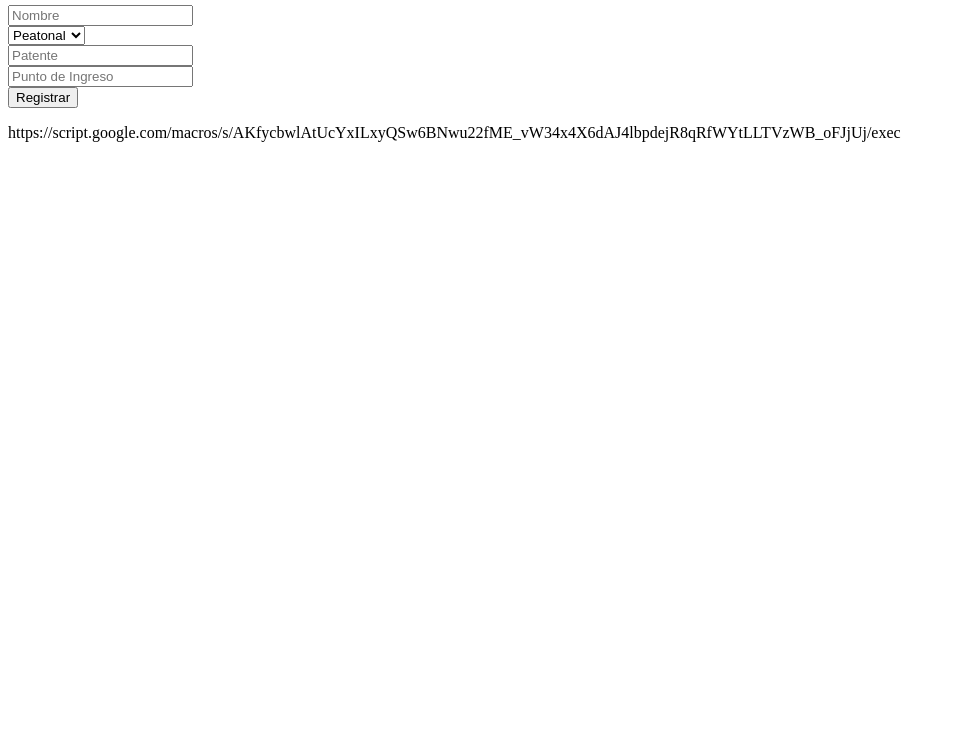
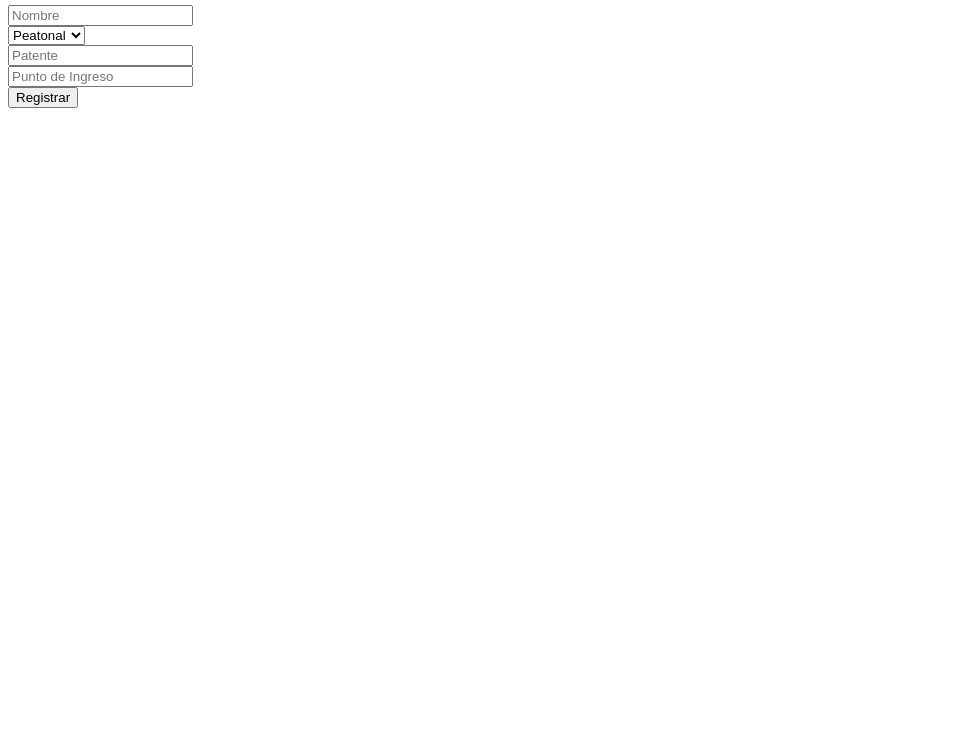
Before and after one commit to GabrielAriasP/registro-ingreso, a plain HTML site: page index.html in a window 1280 px wide. Shown: the part 62-800 px from the top of the page, without its empty margins (0-955 px from the left). Drawn offline with Linux system fonts and the light colour scheme.

Commit message:
Update index.html

```diff
--- a/index.html
+++ b/index.html
@@ -17,9 +17,6 @@
         <button type="submit">Registrar</button>
     </form>
     <p id="mensaje"></p>
-
-
-https://script.google.com/macros/s/AKfycbwlAtUcYxILxyQSw6BNwu22fME_vW34x4X6dAJ4lbpdejR8qRfWYtLLTVzWB_oFJjUj/exec
 
    <script>
     const CSV_URL = 'https://docs.google.com/spreadsheets/d/e/2PACX-1vQqdJUWByFwR8o1TklqmKSDXmf8NSRDnWW4D6PLwoaT0NedOfdx9iu8UTwEraWgppwollXWjBVK5w03/pub?output=csv';
```
